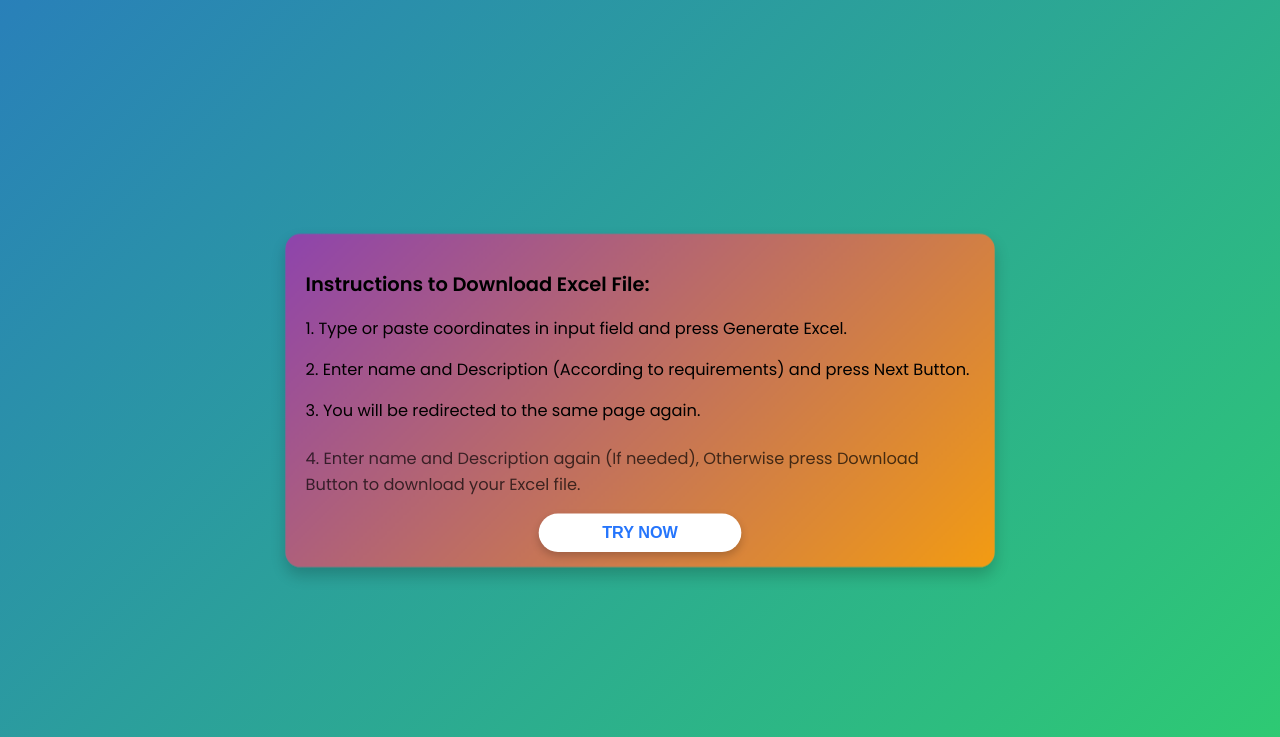
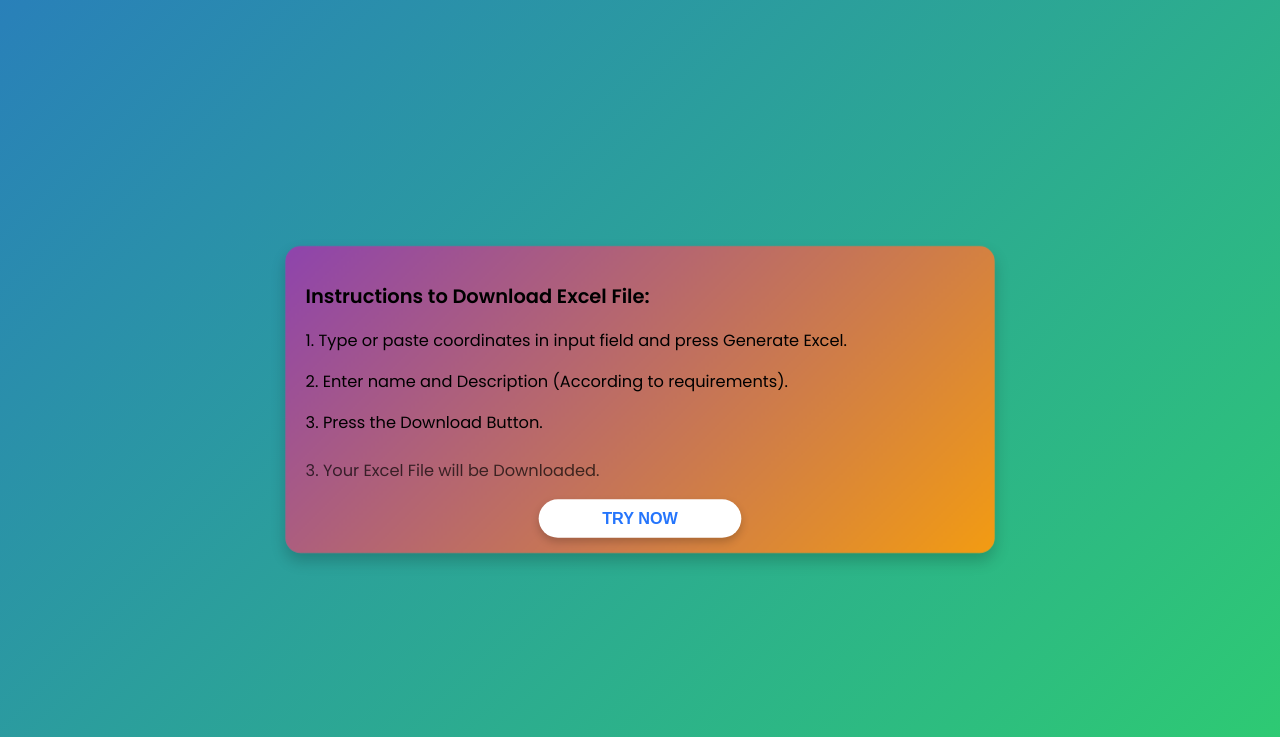
Before and after one commit to sajidsh65/my_excel, a Django app: page / in a window 1280 px wide. Shown: the top 737 px of the page. Run offline with Django 5.2, Linux system fonts and the light colour scheme.

Commit message:
Uploading

```diff
--- a/GEO_APP/myApp/urls.py
+++ b/GEO_APP/myApp/urls.py
@@ -7,6 +7,6 @@ urlpatterns = [
     # path('admin/', admin.site.urls),
     path('index/', views.index, name='index'),
     path('generate_excel/', views.generate_excel, name='generate_excel'),
-    path('add_info/<int:row>/', views.add_info, name='add_info'),
+    path('add_info/', views.add_info, name='add_info'),
     path('download/', views.download_excel, name='download_excel'),
 ]
--- a/GEO_APP/myApp/views.py
+++ b/GEO_APP/myApp/views.py
@@ -36,12 +36,17 @@ def generate_excel(request):
         df.to_excel(file_path, index=False)
 
         # Redirect to the add_info view for further input
-        return redirect('add_info', row=0)  # Start with the first row
+        return redirect('add_info')  # Start with the first row
     else:
         return HttpResponse("Only POST requests are allowed.", status=405)
 
 
-def add_info(request, row):
+import pandas as pd
+from django.shortcuts import render, redirect
+from django.http import HttpResponse
+import os
+
+def add_info(request):
     file_path = 'coordinates.xlsx'
 
     if request.method == 'POST':
@@ -57,20 +62,17 @@ def add_info(request, row):
         if 'Description' not in df.columns:
             df['Description'] = ''
 
-        # Update the DataFrame
-        df.at[int(row), 'Name'] = name
-        df.at[int(row), 'Description'] = description
+        # Update all rows with the same Name and Description
+        df['Name'] = name
+        df['Description'] = description
 
         # Save the updated DataFrame back to the Excel file
         df.to_excel(file_path, index=False)
 
-        # Check if there are more rows to update
-        if int(row) + 1 < len(df):
-            return redirect('add_info', row=int(row) + 1)
-        else:
-            return redirect('download_excel')  # Redirect to the final download page
+        # Redirect to the download page after saving
+        return redirect('download_excel')  # Redirect to the final download page
 
-    return render(request, 'add_info.html', {'row': row})
+    return render(request, 'add_info.html')
 
 
 def download_excel(request):
--- a/GEO_APP/templates/add_info.html
+++ b/GEO_APP/templates/add_info.html
@@ -67,7 +67,7 @@
 <body>
     <div class="container">
         <h1>Update Information</h1>
-        <form action="{% url 'add_info' row=row %}" method="post">
+        <form action="{% url 'add_info' %}" method="post">
             {% csrf_token %}
             <div class="form-group">
                 <label for="name">Name:</label>
@@ -78,8 +78,8 @@
                 <textarea class="form-control" id="description" name="description" required></textarea>
             </div>
             <div class="btn-group">
-                <button type="submit" class="btn btn-primary">Next</button>
-                <a href="{% url 'download_excel' %}" class="btn btn-success">Download</a>
+                <button type="submit" class="btn btn-primary">Download</button>
+                <!-- <a href="{% url 'download_excel' %}" class="btn btn-success">Download</a> -->
             </div>
         </form>
     </div>
--- a/GEO_APP/templates/index.html
+++ b/GEO_APP/templates/index.html
@@ -28,6 +28,7 @@
             box-shadow: 0 8px 16px rgba(0, 0, 0, 0.2);
             max-width: 90%; /* Set width relative to the viewport */
             width: 100%;
+
             max-width: 700px;
             text-align: left;
             animation: pulse 1.5s infinite alternate;
@@ -128,9 +129,9 @@
     <div class="instructions-container">
         <p class="instruction head">Instructions to Download Excel File:</p>
         <p class="instruction">1. Type or paste coordinates in input field and press Generate Excel.</p>
-        <p class="instruction">2. Enter name and Description (According to requirements) and press Next Button.</p>
-        <p class="instruction">3. You will be redirected to the same page again.</p>
-        <p class="instruction">4. Enter name and Description again (If needed), Otherwise press Download Button to download your Excel file.</p>
+        <p class="instruction">2. Enter name and Description (According to requirements).</p>
+        <p class="instruction">3. Press the Download Button.</p>
+        <p class="instruction">3. Your Excel File will be Downloaded.</p>
 
         <!-- Try Now Button -->
         <form method="post" action="{% url 'index' %}">
```
Also changed, not shown: 1 other file.
